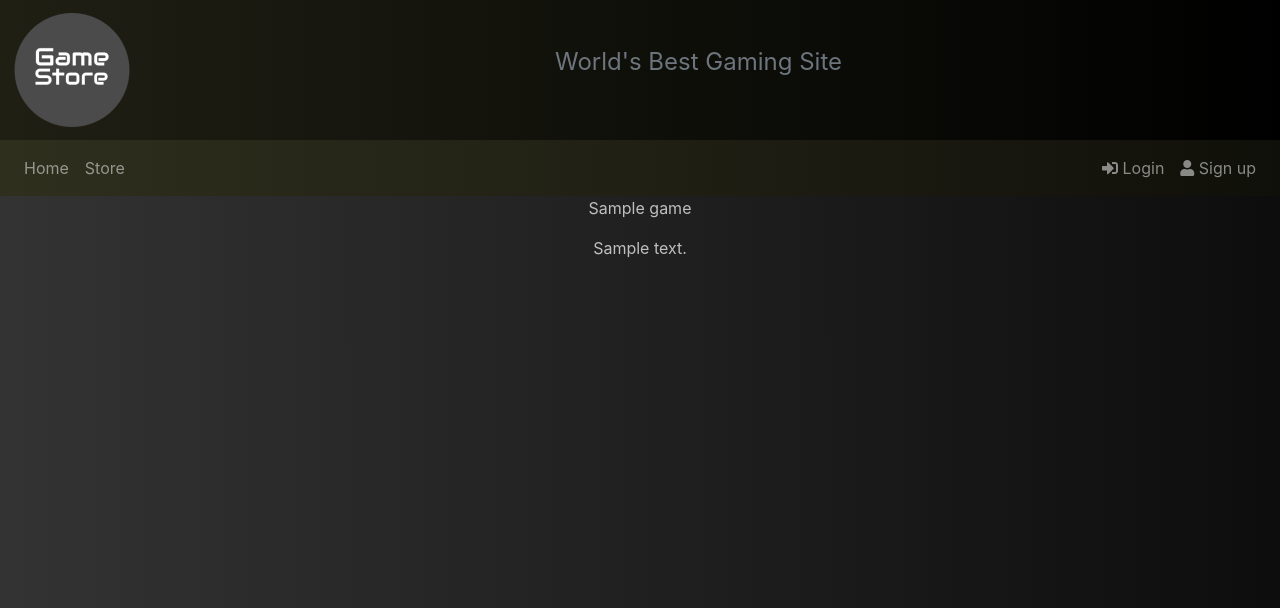
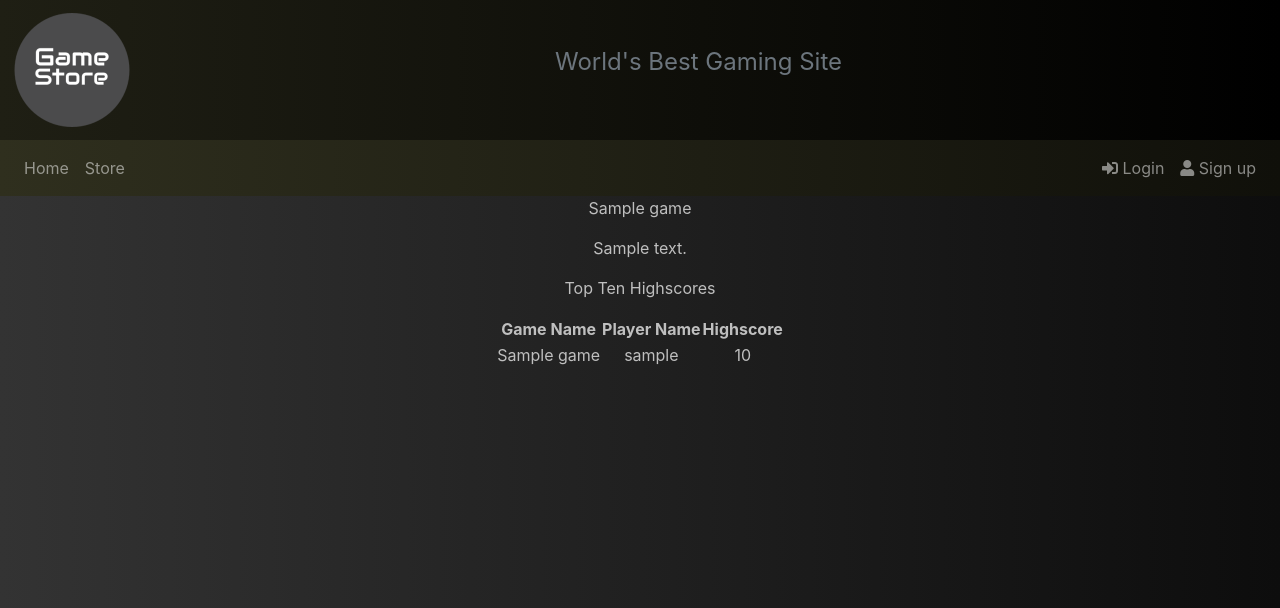
Before and after one commit to LVK-96/WSD-project, a Django app: page /store/gamedescription/1 in a window 1280 px wide. Shown: the top 608 px of the page. Run offline with Django 3.2, Linux system fonts and the light colour scheme; tables that the repository leaves empty hold one stand-in row (values such as "Sample post"); some libraries are stand-ins or nearby versions.

Commit message:
added top ten highscores to the games description page

```diff
--- a/wsd_project/store/views.py
+++ b/wsd_project/store/views.py
@@ -238,10 +238,6 @@ def payment_error(request):
         return render(request, 'store/payment_error.html')
     return HttpResponseForbidden()
 
-#what other constraints are needed (cant add highscores without playing, the player actually owns the game)
-#the game field in the highscores is a foreign key -> the primary key of the game
-#a new highscore, with the minimum score should be added when a player purchases the game - this can be used
-#to tell if a player has puirchased a specific game
 
 @active_user_required
 def addhighscore(request, game_pk, new_score):
@@ -302,4 +298,7 @@ def startgame(request, game_pk):
 def game_description(request, game_pk):
     if request.method == 'GET':
         game = Game.objects.get(pk=game_pk)
-        return render(request, 'store/gamedescription.html', {'game' : game})
+        tophighscores = Highscore.objects.filter(game = game)
+        tophighscores.order_by('score')
+        tophighscores = tophighscores[:10]
+        return render(request, 'store/gamedescription.html', {'game' : game, 'tophighscores': tophighscores})
--- a/wsd_project/templates/store/gamedescription.html
+++ b/wsd_project/templates/store/gamedescription.html
@@ -2,4 +2,14 @@
 {% block content %}
 <p>{{game.name}}</p>
 <p>{{game.description}}</p>
+
+<p>Top Ten Highscores</p>
+<p>
+    <table align="center">
+        <tr> <th>Game Name</th> <th>Player Name</th> <th>Highscore</th> </tr>
+        {% for scores in tophighscores%}
+        <tr><td>{{ scores.game.name }}</td> <td> {{ scores.player.username }} </td> <td>{{ scores.score }} </td> </tr>
+        {% endfor %}
+    </table>
+</p>
 {% endblock %}
```
Also changed, not shown: wsd_project/store/migrations/0001_initial.py.
